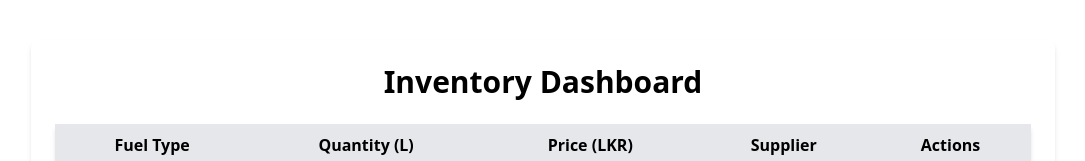
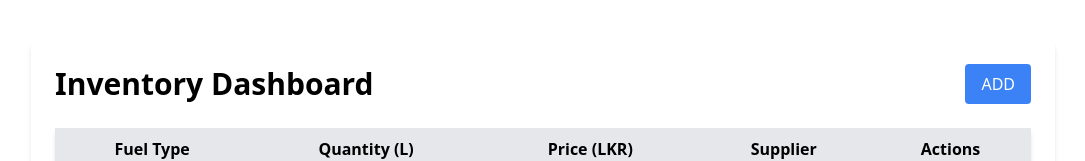
Before and after one commit to Mohotti5353/Frontend-inventory-system, a React (Vite) app in the folder frontend/: page /inventory-table in a window 1280 px wide. Shown: the top 161 px of the page, without its empty margins (97-1182 px from the left). Built offline with nearby package versions, Linux system fonts and the light colour scheme; no server answers.

Commit message:
Update inventory table.jsx

```diff
--- a/frontend/src/components/InventoryTable.jsx
+++ b/frontend/src/components/InventoryTable.jsx
@@ -1,14 +1,16 @@
 import React, { useEffect, useState } from "react";
+import { useLocation, useNavigate } from "react-router-dom";
 import axios from "axios";
 
 function InventoryTable() {
   const [items, setItems] = useState([]);
+  const location = useLocation(); // to receive state from navigate
+  const navigate = useNavigate(); // for navigation
 
-  // Fetch all fuel items from backend
   const fetchItems = async () => {
     try {
       const response = await axios.get("http://localhost:5000/api/inventory");
-      setItems(response.data); // assuming backend returns array of items
+      setItems(response.data);
     } catch (error) {
       console.error("Error fetching fuel items:", error);
     }
@@ -16,7 +18,12 @@ function InventoryTable() {
 
   useEffect(() => {
     fetchItems();
-  }, []);
+
+    // Add newly added item if coming from form
+    if (location.state && location.state.newItem) {
+      setItems((prev) => [...prev, location.state.newItem]);
+    }
+  }, [location.state]);
 
   const handleDelete = async (id) => {
     try {
@@ -28,14 +35,22 @@ function InventoryTable() {
   };
 
   const handleEdit = (item) => {
-    // Optional: implement edit logic or navigate to edit page
     alert(`Edit ${item.fuelType}`);
   };
 
   return (
     <div className="max-w-5xl mx-auto mt-10 p-6 bg-white rounded-lg shadow-md">
-      {/* ✅ Page title */}
-      <h1 className="text-3xl font-bold mb-6 text-center">Inventory Dashboard</h1>
+      {/* Header with title and ADD button */}
+      <div className="flex justify-between items-center mb-6">
+        <h1 className="text-3xl font-bold">Inventory Dashboard</h1>
+        <button
+          onClick={() => navigate("/")} // navigate to InventoryForm
+          className="bg-blue-500 text-white px-4 py-2 rounded hover:bg-blue-600 transition"
+        >
+          ADD
+        </button>
+      </div>
+
 
       <table className="w-full border-collapse border border-gray-300 shadow-md">
         <thead className="bg-gray-200">
```
